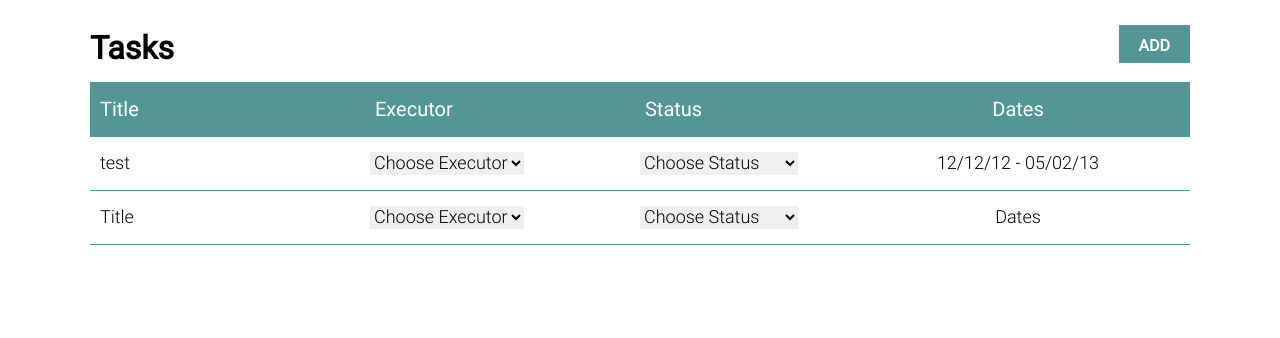
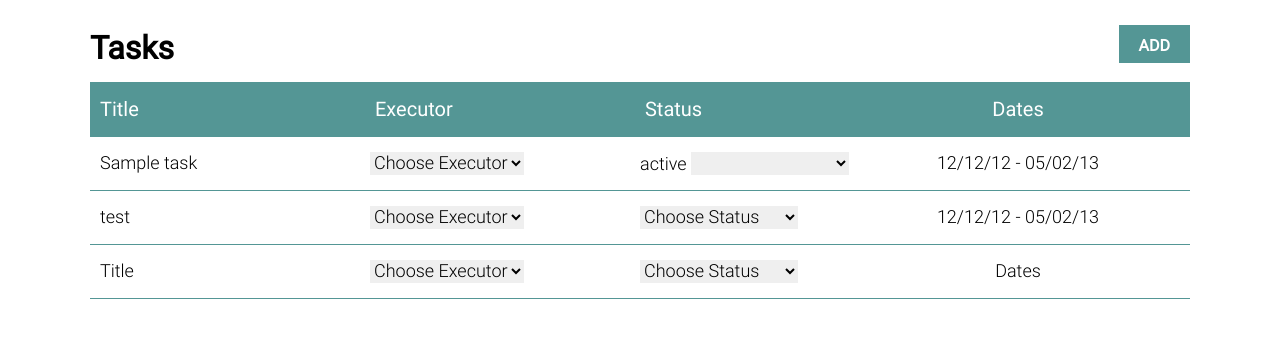
Before and after one commit to Courtesaurs/Task-Planner, a PHP site: page /tasks-list in a window 1280 px wide. Shown: the part 90-428 px from the top of the page. Run offline with PHP 8.4, Linux system fonts and the light colour scheme; tables that the repository leaves empty or names only in its code hold one stand-in row (values such as "Sample post"); some libraries are stand-ins or nearby versions.

Commit message:
Task names grabbed from db. Pushing it to show structure.

```diff
--- a/tasks-list.php
+++ b/tasks-list.php
@@ -1,12 +1,19 @@
 <?php
 
 require_once dirname(__FILE__). '/vendor/autoload.php';
+require_once dirname(__FILE__). '/classes/Task.class.php';
 
 $loader = new Twig_Loader_Filesystem( dirname(__FILE__). '/templates' );
 $twig = new Twig_Environment($loader, array(
+    'debug' => true,
     // 'cache' => dirname(__FILE__). '/templates/cache',
 ));
 
+$tasks = \App\Task::getObjects();
+$context = array(
+    'tasks' => $tasks,
+);
+
 $template = $twig->load('tasks-list.html');
 
-echo $template->render();
+echo $template->render($context);
--- a/templates/tasks-list.html
+++ b/templates/tasks-list.html
@@ -16,6 +16,29 @@
                 <div class="status">Status</div>
                 <div class="dates">Dates</div>
             </div>
+            {% for task in tasks %}
+                <div class="row">
+                    <div class="name">{{ task.title }}</div>
+                    <div class="executor">
+                        <select name="select-executor">
+                            <option value="">Choose Executor</option>
+                            <option value="Poplavskiy">Poplavskiy</option>
+                            <option value="Vanya Dorn">Vanya Dorn</option>
+                        </select>
+                    </div>
+                    <div class="status">
+                        {{ task.status }}
+                        <select name="select-status">
+                            <option value="Select Status"></option>
+                            <option value="Not started">Not started</option>
+                            <option value="in the process">in the process</option>
+                            <option value="ready">ready</option>
+                            <option value="something wrong">something wrong</option>
+                        </select>
+                    </div>
+                    <div class="dates"><span class="from">12/12/12</span> - <span class="to">05/02/13</span></div>
+                </div>
+            {% endfor %}
             <div class="row">
                 <div class="name">test</div>
                 <div class="executor">
```
